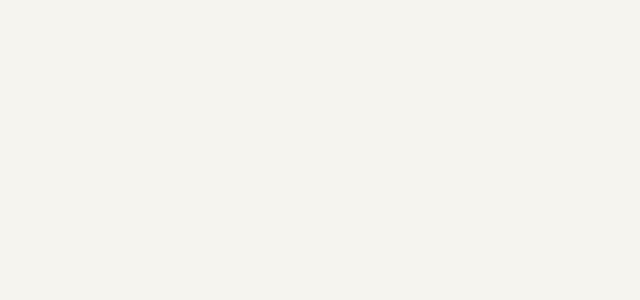
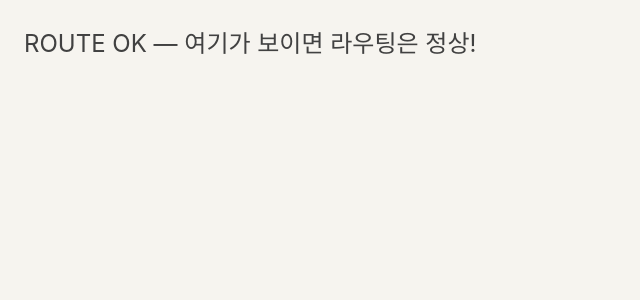
Before and after one commit to MinJun916/fs08-studyforest-team1-fe, a React (Vite) app: page /buttons in a window 1280 px wide. Before the commit this address had no page. Shown: the top 300 px of the page, without its empty margins (0-640 px from the left). Built offline with nearby package versions, Linux system fonts and the light colour scheme; a web font is replaced by a local one.

Commit message:
refactor: update button demo routing

```diff
--- a/src/App.jsx
+++ b/src/App.jsx
@@ -5,9 +5,9 @@ import CreateStudyPage from '@pages/CreateStudyPage.jsx';
 import Workshop from '@pages/Workshop.jsx';
 import DetailStudyPage from '@pages/DetailStudyPage.jsx';
 import Focus from '@pages/Focus.jsx';
+import ButtonsDemo from '@pages/ButtonsDemo.jsx';
 
 /* 아래는 테스트 페이지입니다 나중에 삭제요망 */
-
 
 import Emoji from '@/components/emoji/emoji';
 import DropDown from '@/components/dropdown/dropdown';
@@ -24,18 +24,17 @@ export default function App() {
   return (
     <BrowserRouter>
       <Routes>
-
-
         <Route index element={<Home />} />
         <Route path="study">
           <Route path="new" element={<CreateStudyPage />} />
           <Route path="detail" element={<DetailStudyPage />} />
           {/*미구현*/}
-
         </Route>
         <Route path="/workshop" element={<Workshop />} />
         <Route path="/focus" element={<Focus />} />
         {/*미구현*/}
+
+        <Route path="buttons" element={<ButtonsDemo />} />
 
         {/* 아래는 테스트 페이지입니다 나중에 삭제요망 */}
         <Route path="test">
--- a/src/pages/ButtonsDemo.jsx
+++ b/src/pages/ButtonsDemo.jsx
@@ -1,7 +1,3 @@
 export default function ButtonsDemo() {
-  return (
-    <div style={{ padding: 24, fontSize: 24 }}>
-      ROUTE OK — 여기가 보이면 라우팅은 정상!
-    </div>
-  );
+  return <div style={{ padding: 24, fontSize: 24 }}>ROUTE OK — 여기가 보이면 라우팅은 정상!</div>;
 }
```
Also changed, not shown: src/components/button/StartButton.jsx (renamed from src/components/Button/StartButton.jsx), src/components/button/TimerStartButton.jsx (renamed from src/components/Button/TimerStartButton.jsx), src/components/button/button.jsx (renamed from src/components/Button/button.jsx).
